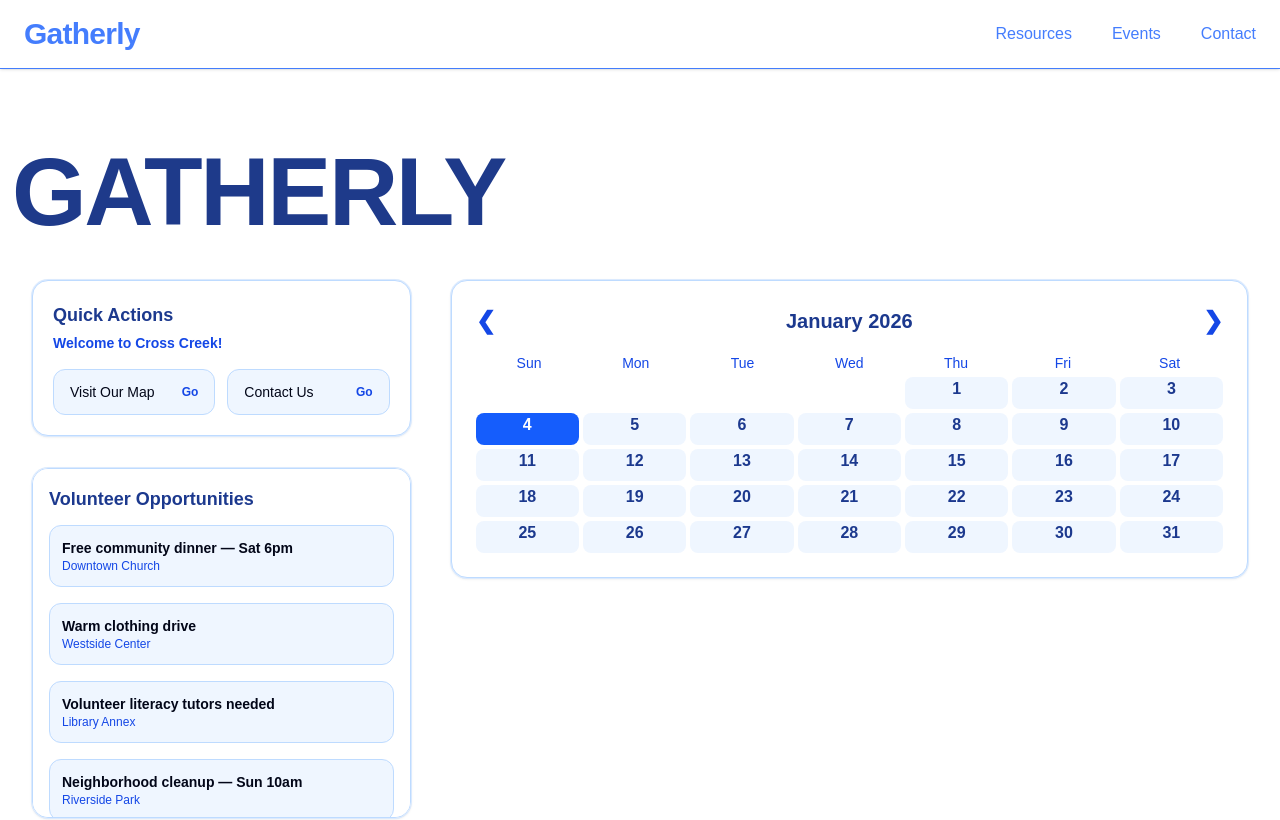
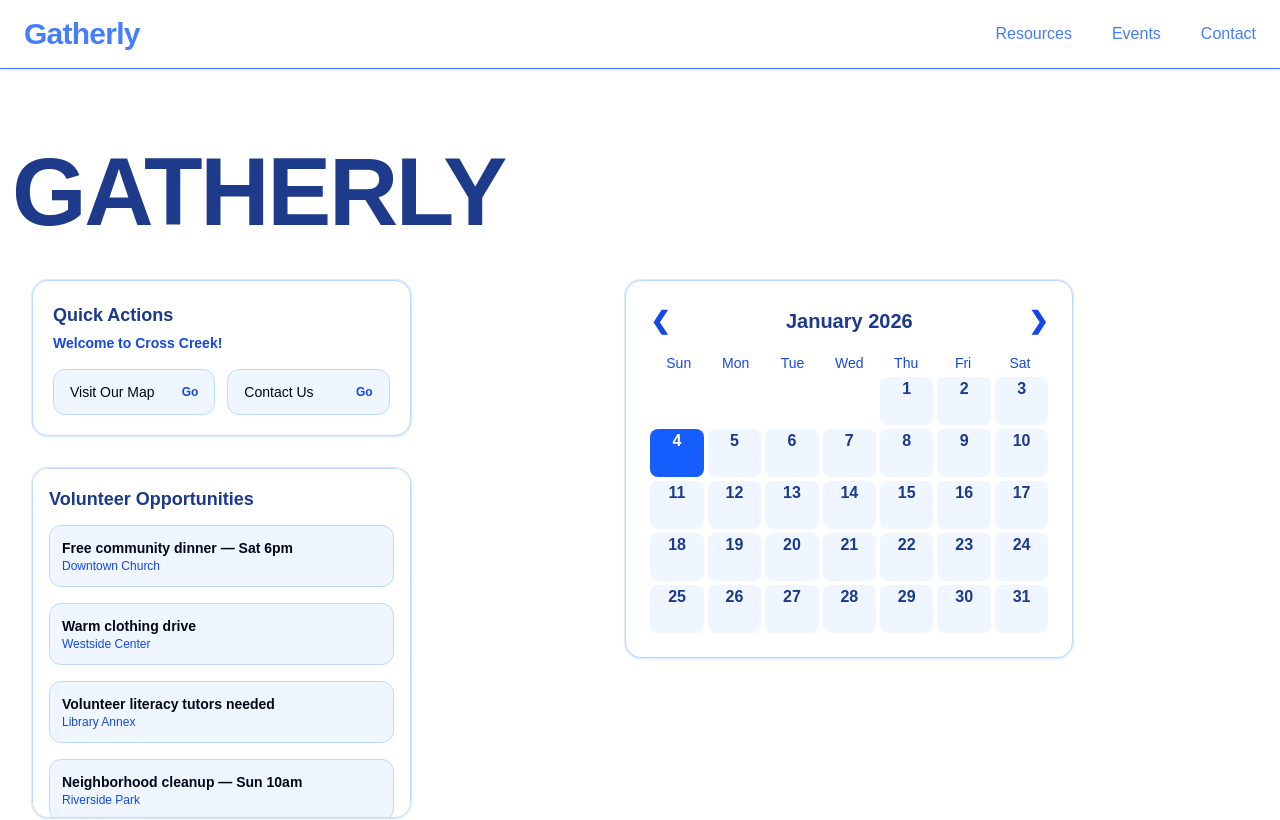
Before and after one commit to TSA-Group/tsa_group_starter, a Next.js app: page / in a window 1280 px wide. Shown: the top 820 px of the page. Built offline with nearby package versions, Linux system fonts and the light colour scheme.

Commit message:
Update page.tsx

```diff
--- a/app/page.tsx
+++ b/app/page.tsx
@@ -244,7 +244,7 @@ export default function Home() {
       ref={calendarRef}
       layout
       variants={cardPop}
-      className="bg-white rounded-2xl border border-blue-200 ring-1 ring-blue-100 shadow-sm p-4 sm:p-6 relative"
+      className="bg-white rounded-2xl border border-blue-200 ring-1 ring-blue-100 shadow-sm p-4 sm:p-6 relative max-w-md mx-auto"
     >
       {/* Calendar Header */}
       <div className="flex items-center justify-between mb-4">
@@ -294,7 +294,7 @@ export default function Home() {
           return (
             <div
               key={idx}
-              className={`relative flex flex-col items-center justify-start h-8 w-full rounded-lg text-sm sm:text-base font-semibold cursor-pointer transition-colors ${
+              className={`relative flex flex-col items-center justify-start h-12 w-full rounded-lg text-sm sm:text-base font-semibold cursor-pointer transition-colors ${
                 isSelected
                   ? "bg-blue-400 text-white"
                   : isToday
```
